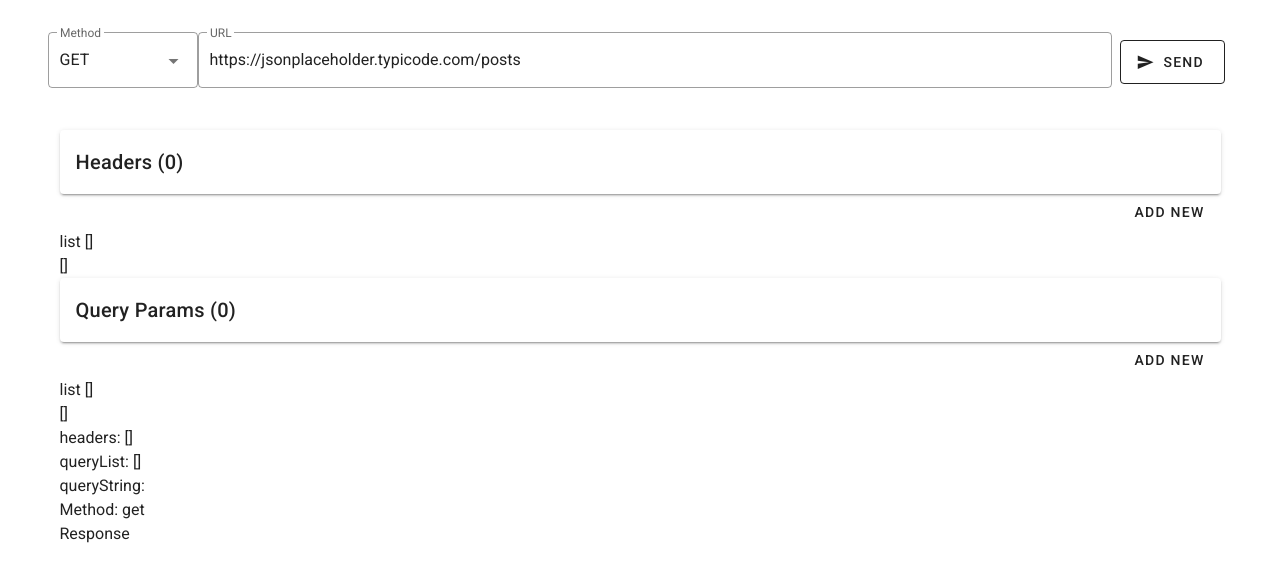
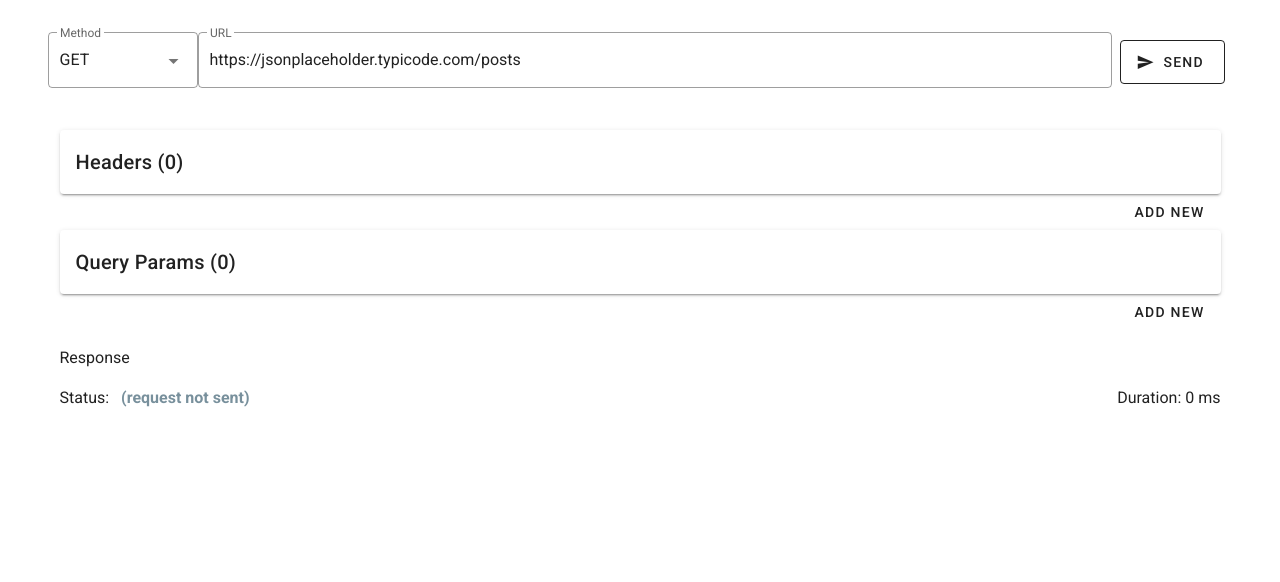
Before and after one commit to CanerSezgin/reky, a Vue app: page / in a window 1280 px wide. Shown: the top 582 px of the page. Built offline with nearby package versions, Linux system fonts and the light colour scheme.

Commit message:
status && duration implementation of response

```diff
--- a/src/components/ManyData.vue
+++ b/src/components/ManyData.vue
@@ -77,6 +77,7 @@
 </template>
 
 <script>
+import { capitalize } from '@/utils/general';
 import ObjectCardModal, {
   ObjectCardModalService,
 } from '@/components/ObjectCardModal';
@@ -113,8 +114,6 @@ export default {
       console.log(header);
       header.status = !header.status;
     },
-    capitalize: (str) =>
-      str ? str.charAt(0).toUpperCase() + str.slice(1) : '',
     cleanTable() {
       this.headers = [];
       this.body = [];
@@ -127,7 +126,7 @@ export default {
           if (i === 0) {
             keys.forEach((key) => {
               this.headers.push({
-                text: this.capitalize(key),
+                text: capitalize(key),
                 value: key,
                 status: true,
               });
--- a/src/components/ObjectCardModal.vue
+++ b/src/components/ObjectCardModal.vue
@@ -6,7 +6,7 @@
       </v-card-title>
 
       <div class="mx-5">
-        <SingleData :singleData="instance.data" />
+        <SingleData :object="instance.data" />
       </div>
 
       <v-divider></v-divider>
@@ -22,7 +22,7 @@
 </template>
 
 <script>
-import SingleData from "@/components/SingleData";
+import SingleData from '@/components/SingleData';
 export class ObjectCardModalService {
   constructor() {
     this.setDefaultProps();
@@ -31,7 +31,7 @@ export class ObjectCardModalService {
     const defaultProps = {
       status: false,
       data: null,
-      key: "",
+      key: '',
     };
     Object.keys(defaultProps).forEach((props) => {
       this[props] = defaultProps[props];
@@ -50,7 +50,7 @@ export default {
   components: {
     SingleData,
   },
-  props: ["instance"],
+  props: ['instance'],
 };
 </script>
 
--- a/src/components/ObjectData.vue
+++ b/src/components/ObjectData.vue
@@ -7,8 +7,16 @@
       <div
         v-if="typeof objValue !== 'object'"
         class="subtitle-2 font-weight-light longtext"
-        v-text="objValue"
-      ></div>
+      >
+        <v-img
+          v-if="isValidImgURL(objValue)"
+          :src="objValue"
+          height="100"
+          contain
+          class="mb-2"
+        ></v-img>
+        <div>{{ objValue }}</div>
+      </div>
       <div v-else class="mt-4">
         <object-data
           v-for="(v, k) in objValue"
@@ -22,8 +30,12 @@
 </template>
 
 <script>
+import { isValidImgURL } from '@/utils/url';
 export default {
-  name: "object-data",
-  props: ["objKey", "objValue"],
+  name: 'object-data',
+  props: ['objKey', 'objValue'],
+  methods: {
+    isValidImgURL,
+  },
 };
 </script>
--- a/src/components/Requester/KeyValueForm.vue
+++ b/src/components/Requester/KeyValueForm.vue
@@ -33,8 +33,6 @@
     <div class="text-right">
       <v-btn @click="addNewEl" text>Add New</v-btn>
     </div>
-    list {{ list }} <br />
-    {{ validList }}
   </div>
 </template>
 
@@ -61,12 +59,12 @@ export default {
   },
   watch: {
     validList(val) {
-      this.$emit("valid-list-changed", val);
+      this.$emit('valid-list-changed', val);
     },
   },
   methods: {
     addNewEl() {
-      this.list.push({ key: "", value: "" });
+      this.list.push({ key: '', value: '' });
     },
     deleteEl(index) {
       this.list.splice(index, 1);
--- a/src/components/Requester/Requester.vue
+++ b/src/components/Requester/Requester.vue
@@ -35,31 +35,22 @@
         />
       </v-col>
     </v-row>
-    headers: {{ headers }} <br />
+    <!-- headers: {{ headers }} <br />
     queryList: {{ queryList }} <br />
     queryString: {{ queryString }} <br />
-    Method: {{ method }} <br />
+    Method: {{ method }} <br /> -->
 
     <Response :response="response" />
   </div>
 </template>
 
 <script>
-import axios from 'axios';
+import { axiosRequest } from '@/utils/axios';
 import Headers from '@/components/Requester/Headers';
 import QueryParams from '@/components/Requester/QueryParams';
 import Response from '@/components/Response/Response';
 
 import { getQueryListFromQueryString } from './QueryParamHelper';
-
-const axiosRequest = async ({ method, url, payload, config }) => {
-  try {
-    const response = await axios[method](url, payload, config);
-    return response;
-  } catch ({ response }) {
-    return response;
-  }
-};
 
 export default {
   components: { Headers, QueryParams, Response },
--- a/src/components/Response/Response.vue
+++ b/src/components/Response/Response.vue
@@ -1,6 +1,22 @@
 <template>
   <div>
-    Response
+    <div class="my-4">Response</div>
+    <div class="my-3" style="display: flex;">
+      <div>
+        Status:
+        <span
+          class="ml-2 font-weight-bold"
+          :style="`color: ${statusCodeColor}`"
+          v-text="statusCode || '(request not sent)'"
+          >{{ statusCode }}</span
+        >
+      </div>
+      <v-spacer></v-spacer>
+
+      <div>
+        Duration: <span>{{ duration }}</span> ms
+      </div>
+    </div>
 
     <div v-if="response">
       <v-tabs fixed-tabs background-color="indigo" dark v-model="tab" ani>
@@ -23,8 +39,8 @@
 </template>
 
 <script>
-import Headers from "@/components/Response/Headers";
-import Body from "@/components/Response/Body";
+import Headers from '@/components/Response/Headers';
+import Body from '@/components/Response/Body';
 export default {
   components: { Headers, Body },
   props: {
@@ -35,7 +51,7 @@ export default {
   },
   data() {
     return {
-      tab: "",
+      tab: '',
     };
   },
   computed: {
@@ -43,12 +59,29 @@ export default {
       const entries = Object.entries(this.response.headers);
       return entries.map((entry) => ({ key: entry[0], value: entry[1] }));
     },
+    statusCode() {
+      return this.response && this.response.status;
+    },
+    statusCodeColor() {
+      if (this.statusCode >= 200 && this.statusCode < 300) {
+        return '#4DB6AC'; // green
+      } else if (this.statusCode >= 300 && this.statusCode < 400) {
+        return '#0097A7'; // blue
+      } else if (this.statusCode >= 400) {
+        return '#FF7043'; // red
+      } else {
+        return '#78909C'; // gray
+      }
+    },
+    duration() {
+      return (this.response && this.response.duration) || 0;
+    },
     responseType() {
-      const contentType = this.response.headers["content-type"];
+      const contentType = this.response.headers['content-type'];
 
-      if (contentType.includes("json")) return "json";
-      else if (contentType.includes("html")) return "html";
-      else "";
+      if (contentType.includes('json')) return 'json';
+      else if (contentType.includes('html')) return 'html';
+      else '';
     },
   },
 };
--- /dev/null
+++ b/src/utils/axios.js
@@ -0,0 +1,35 @@
+import axios from 'axios';
+
+axios.interceptors.request.use(
+  function(config) {
+    config.metadata = { startTime: new Date() };
+    return config;
+  },
+  function(error) {
+    return Promise.reject(error);
+  }
+);
+
+axios.interceptors.response.use(
+  function(response) {
+    response.config.metadata.endTime = new Date();
+    response.duration =
+      response.config.metadata.endTime - response.config.metadata.startTime;
+    return response;
+  },
+  function(error) {
+    error.config.metadata.endTime = new Date();
+    error.duration =
+      error.config.metadata.endTime - error.config.metadata.startTime;
+    return Promise.reject(error);
+  }
+);
+
+export const axiosRequest = async ({ method, url, payload, config }) => {
+  try {
+    const response = await axios[method](url, payload, config);
+    return response;
+  } catch ({ response }) {
+    return response;
+  }
+};
--- /dev/null
+++ b/src/utils/general.js
@@ -0,0 +1,4 @@
+export const capitalize = (str) => {
+  if (typeof str !== 'string') return '';
+  return str ? str.charAt(0).toUpperCase() + str.slice(1) : '';
+};
--- /dev/null
+++ b/src/utils/url.js
@@ -0,0 +1,6 @@
+export const isValidImgURL = (url) => {
+  if (typeof url !== 'string') return false;
+  const isValid = url.match(/\.(jpeg|jpg|gif|png)$/) != null;
+  console.log({ url, isValid });
+  return isValid;
+};
--- a/src/views/Home.vue
+++ b/src/views/Home.vue
@@ -7,21 +7,21 @@
 </template>
 
 <script>
-import Requester from "@/components/Requester/Requester";
-import axios from "axios";
-import ErrorMessage from "@/components/ErrorMessage";
-import ManyData from "@/components/ManyData";
-import SingleData from "@/components/SingleData";
-import GoByClick from "@/components/GoByClick";
-import SocialMediaLinks from "@/components/SocialMediaLinks";
+import Requester from '@/components/Requester/Requester';
+import axios from 'axios';
+import ErrorMessage from '@/components/ErrorMessage';
+import ManyData from '@/components/ManyData';
+import SingleData from '@/components/SingleData';
+import GoByClick from '@/components/GoByClick';
+import SocialMediaLinks from '@/components/SocialMediaLinks';
 const pattern = new RegExp(
-  "^(https?:\\/\\/)?" + // protocol
-  "((([a-z\\d]([a-z\\d-]*[a-z\\d])*)\\.)+[a-z]{2,}|" + // domain name
-  "((\\d{1,3}\\.){3}\\d{1,3}))" + // OR ip (v4) address
-  "(\\:\\d+)?(\\/[-a-z\\d%_.~+]*)*" + // port and path
-  "(\\?[;&a-z\\d%_.~+=-]*)?" + // query string
-    "(\\#[-a-z\\d_]*)?$",
-  "i"
+  '^(https?:\\/\\/)?' + // protocol
+  '((([a-z\\d]([a-z\\d-]*[a-z\\d])*)\\.)+[a-z]{2,}|' + // domain name
+  '((\\d{1,3}\\.){3}\\d{1,3}))' + // OR ip (v4) address
+  '(\\:\\d+)?(\\/[-a-z\\d%_.~+]*)*' + // port and path
+  '(\\?[;&a-z\\d%_.~+=-]*)?' + // query string
+    '(\\#[-a-z\\d_]*)?$',
+  'i'
 ); // fragment locator
 export default {
   components: {
@@ -38,43 +38,46 @@ export default {
       history: [],
       examples: [
         {
-          endpoint: "https://api.github.com/users",
-          status: 200,
-          type: "Multiple",
-          desc:
-            "If the response contains many objects, it will be displated as a DataTable",
+          endpoint: 'https://api.n.exchange/en/api/v1/currency/',
         },
         {
-          endpoint: "https://api.github.com/users/canersezgin",
+          endpoint: 'https://api.github.com/users',
           status: 200,
-          type: "Single",
+          type: 'Multiple',
           desc:
-            "If the response is a single object, it will be displayed as a List rather than DataTable",
+            'If the response contains many objects, it will be displated as a DataTable',
         },
         {
-          endpoint: "https://jsonplaceholder.typicode.com/posts?_limit=8",
+          endpoint: 'https://api.github.com/users/canersezgin',
           status: 200,
-          type: "Multiple",
-          desc: "You can send a query if the endpoint supports",
+          type: 'Single',
+          desc:
+            'If the response is a single object, it will be displayed as a List rather than DataTable',
         },
         {
-          endpoint: "https://jsonplaceholder.typicode.com/users",
+          endpoint: 'https://jsonplaceholder.typicode.com/posts?_limit=8',
           status: 200,
-          type: "Multiple",
-          desc: "If the multiple data response contains object, it is ignored",
+          type: 'Multiple',
+          desc: 'You can send a query if the endpoint supports',
+        },
+        {
+          endpoint: 'https://jsonplaceholder.typicode.com/users',
+          status: 200,
+          type: 'Multiple',
+          desc: 'If the multiple data response contains object, it is ignored',
         },
       ],
       headers: [],
       body: [],
       rules: [
-        (value) => (value ? !!pattern.test(value) || "Invalid URL" : true),
+        (value) => (value ? !!pattern.test(value) || 'Invalid URL' : true),
       ],
       form: {
-        endpoint: "",
+        endpoint: '',
       },
       singleData: null,
       responseCode: 0,
-      error: "",
+      error: '',
     };
   },
   created() {
@@ -86,22 +89,22 @@ export default {
   },
   methods: {
     track() {
-      if (window.location.hostname === "localhost") {
-        console.log("Tracking", this.$route.name);
+      if (window.location.hostname === 'localhost') {
+        console.log('Tracking', this.$route.name);
       } else {
-        this.$ga.page("/");
+        this.$ga.page('/');
       }
     },
     goHome() {
-      this.$router.push({ name: "Home" });
+      this.$router.push({ name: 'Home' });
       this.cleanTable();
-      this.form.endpoint = "";
+      this.form.endpoint = '';
       this.singleData = null;
       this.responseCode = 0;
-      this.error = "";
+      this.error = '';
     },
     capitalize: (str) =>
-      str ? str.charAt(0).toUpperCase() + str.slice(1) : "",
+      str ? str.charAt(0).toUpperCase() + str.slice(1) : '',
     isValidUrl: (url) => !!pattern.test(url),
     cleanTable() {
       this.headers = [];
@@ -131,12 +134,12 @@ export default {
     goToEndpoint() {
       const endpoint = this.$route.query.endpoint;
       if (endpoint === this.form.endpoint) {
-        console.log("same endpoint, dont send any request");
+        console.log('same endpoint, dont send any request');
         return;
       }
       if (this.isValidUrl(this.form.endpoint)) {
         this.$router.push({
-          name: "Home",
+          name: 'Home',
           query: { endpoint: this.form.endpoint },
         });
         this.apiRequest();
@@ -184,19 +187,19 @@ export default {
             this.singleData = null;
             status = err.response.status;
             this.error = err.response.data || {
-              message: "There is not any Error Message",
+              message: 'There is not any Error Message',
             };
             if (
               (Object.keys(this.error).length === 0 && status === 404) ||
-              typeof this.error === "string"
+              typeof this.error === 'string'
             ) {
-              this.error = { message: "Not Found" };
+              this.error = { message: 'Not Found' };
             }
             this.saveHistory({ endpoint, status });
             this.responseCode = status;
           });
       } else {
-        console.log("invalid url");
+        console.log('invalid url');
         this.cleanTable();
       }
     },
```
